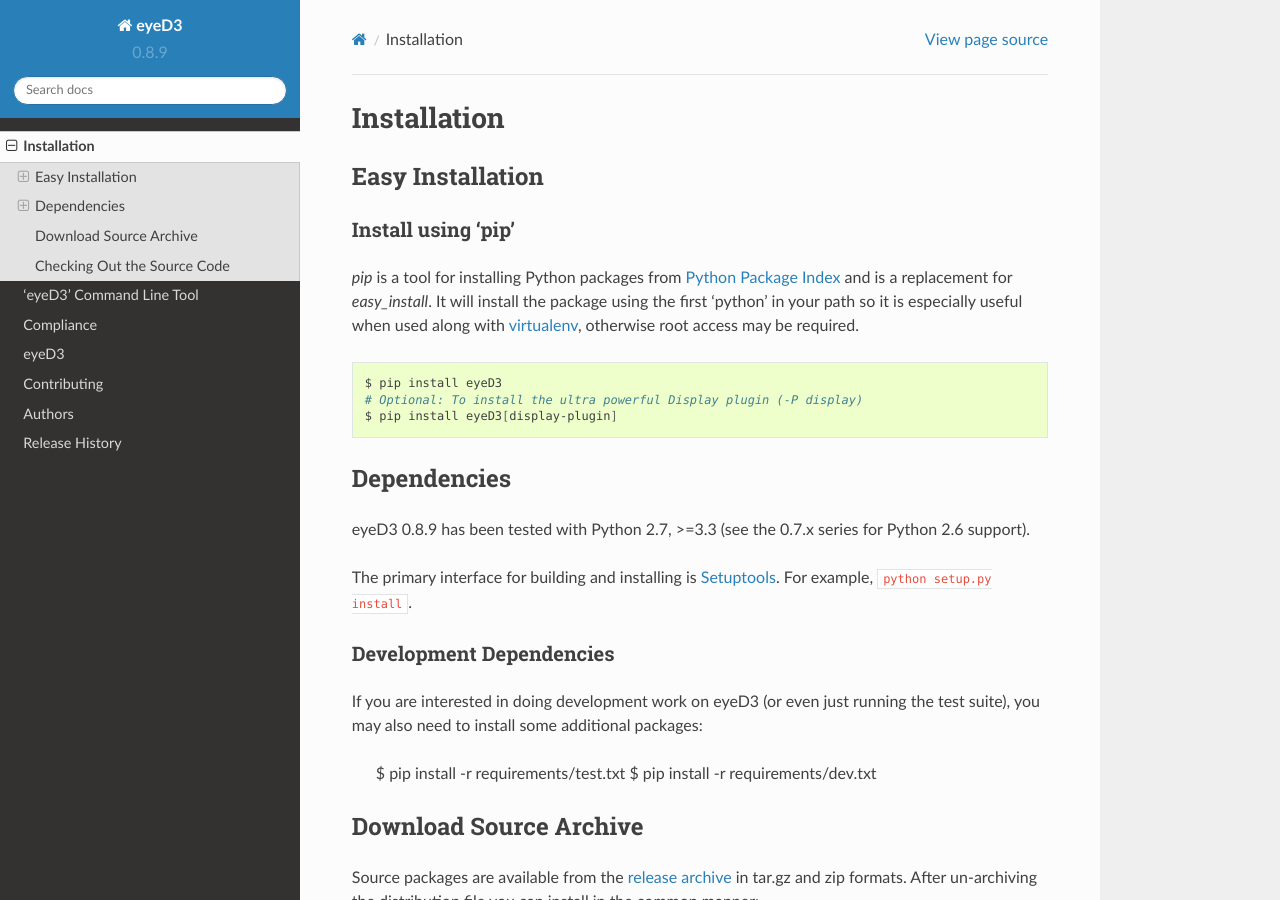
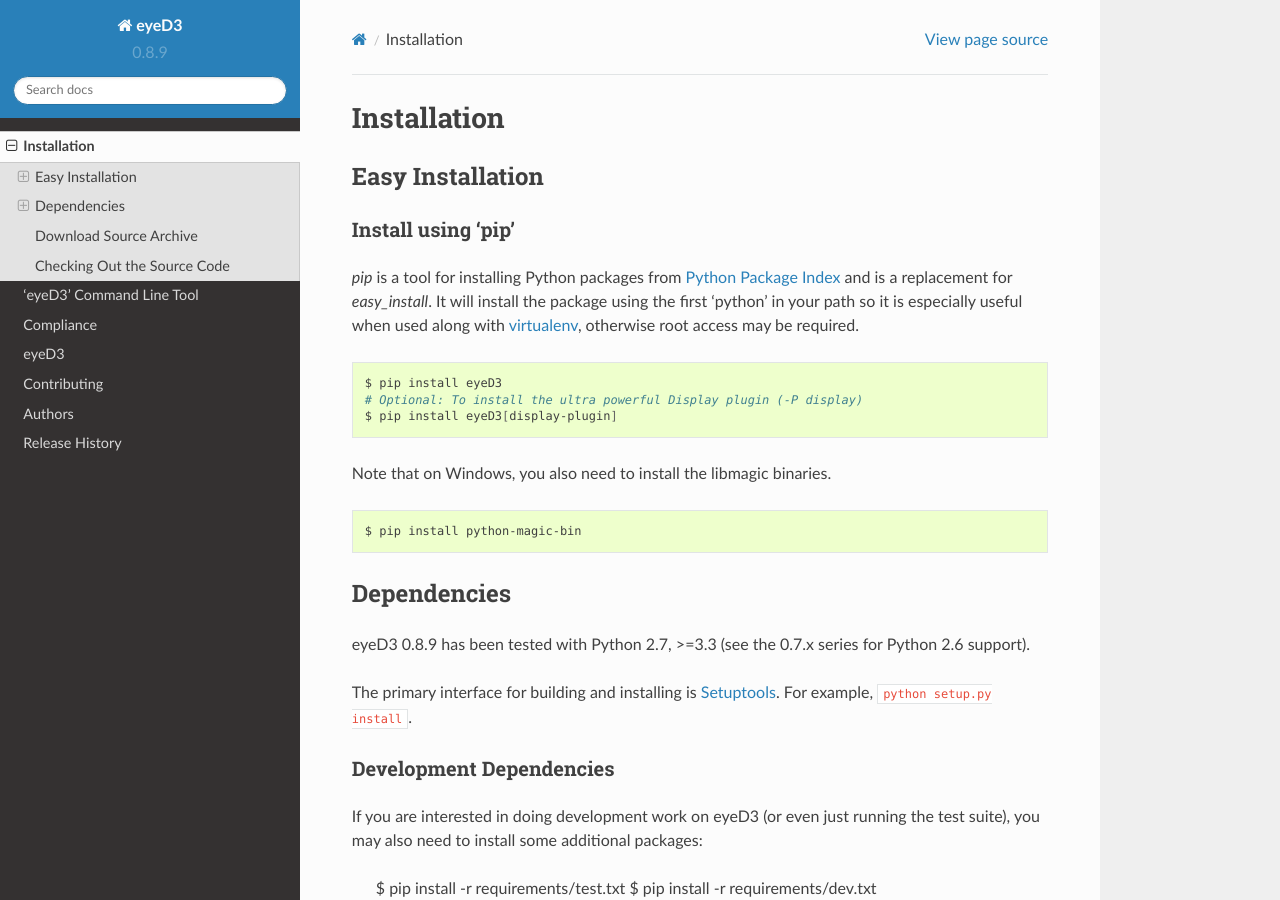
Before and after one commit to nicfit/eyeD3, a Sphinx documentation site: the page built from docs/installation.rst, in a window 1280 px wide and 900 px high. Built offline with Sphinx 7.4.7 and the Read the Docs theme 2.0.0, drawn with Linux system fonts in a browser that asks for light colours.

Commit message:
Update installation.rst (#318)
* Update installation.rst

Added instructions to install the libmagic binaries on Windows

* Update installation.rst

```diff
--- a/docs/installation.rst
+++ b/docs/installation.rst
@@ -20,6 +20,12 @@
 
 .. _virtualenv: http://www.virtualenv.org/
 .. _Python Package Index: http://pypi.python.org/pypi/eyeD3
+
+Note that on Windows, you also need to install the libmagic binaries.
+
+.. code-block:: sh
+
+    $ pip install python-magic-bin
 
 Dependencies
 ============
```
